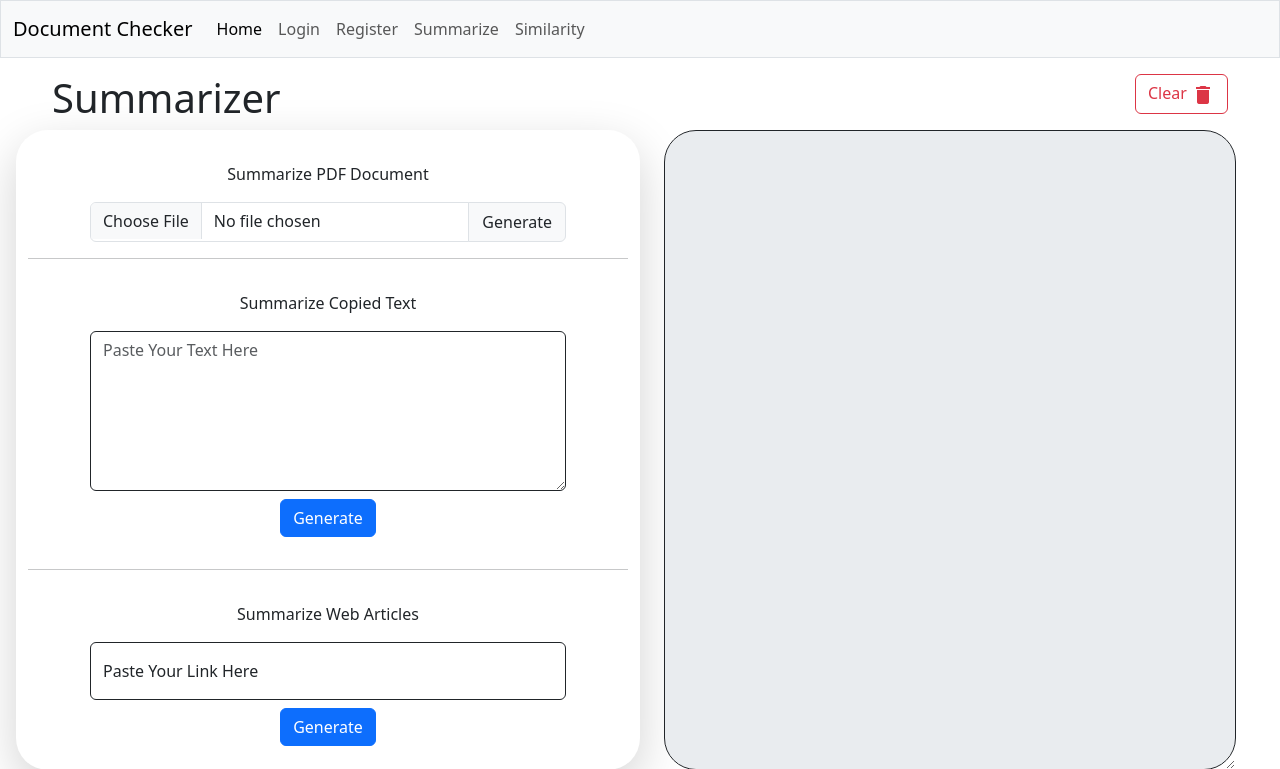
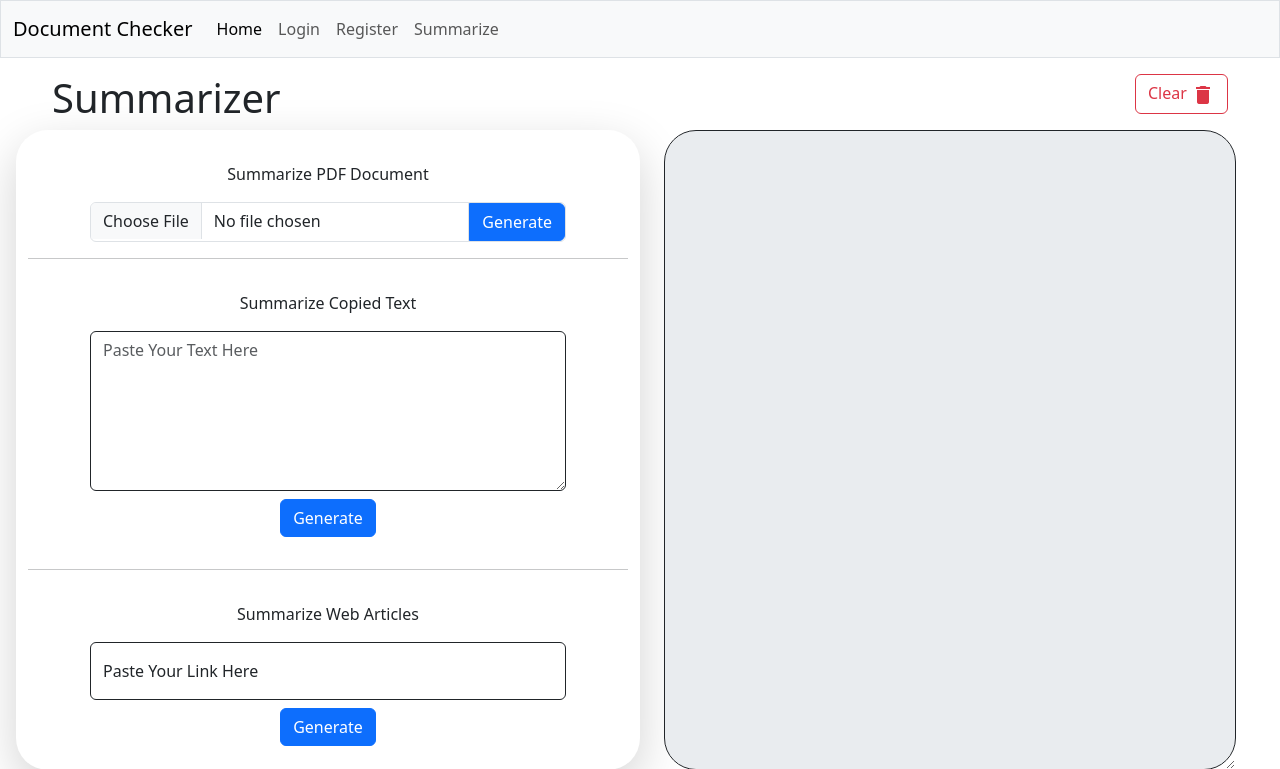
Before and after one commit to nahorh/Text-Document-Checker, a Flask app: page /summarize in a window 1280 px wide. Shown: the top 769 px of the page. Run offline with Flask 3, Linux system fonts and the light colour scheme.

Commit message:
16/02/23

```diff
--- a/templates/base.html
+++ b/templates/base.html
@@ -30,9 +30,9 @@
               <li class="nav-item">
                 <a class="nav-link" href="/summarize">Summarize</a>
               </li>
-              <li class="nav-item">
+              <!-- <li class="nav-item">
                 <a class="nav-link" href="/similarity">Similarity</a>
-              </li>
+              </li> -->
             </ul>
             <form class="d-flex d-none" role="search">
               <input class="form-control me-2" type="search" placeholder="Search" aria-label="Search">
--- a/templates/summarize/home.html
+++ b/templates/summarize/home.html
@@ -25,7 +25,7 @@ Summarize
                 <p class="m-0 text-center py-2 mb-2">Summarize PDF Document</p>
                 <div class="input-group">
                     <input type="file" class="form-control" id="data_file" name="data_file" required>
-                    <label class="input-group-text p-0" for="inputGroupFile02"><button type="button" class="btn text-center rounded-0 rounded-end" onclick="generate_pdf_summary()">Generate
+                    <label class="input-group-text p-0" for="inputGroupFile02"><button type="button" class="btn btn-primary text-center rounded-0 rounded-end" onclick="generate_pdf_summary()">Generate
                         <span id="pdf-spinner" class="spinner-border spinner-border-sm" style="display: none;color:#5562EA" role="status" aria-hidden="true"></span>
                     </button></label>
                 </div>
```
